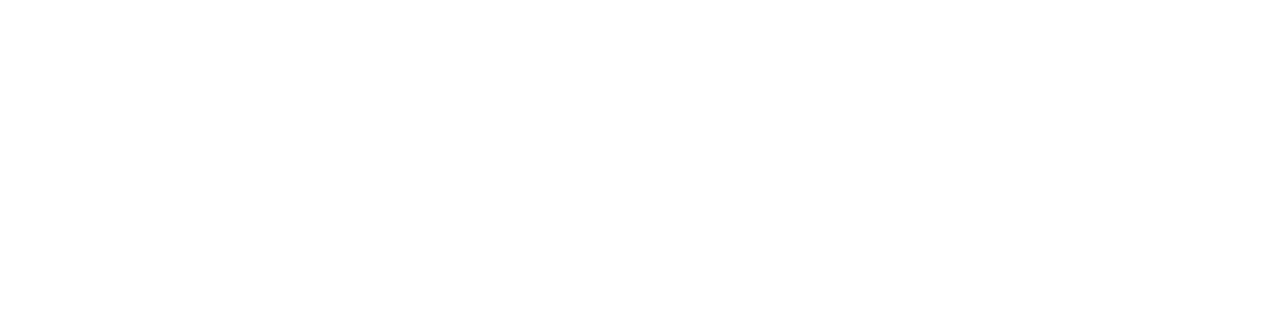
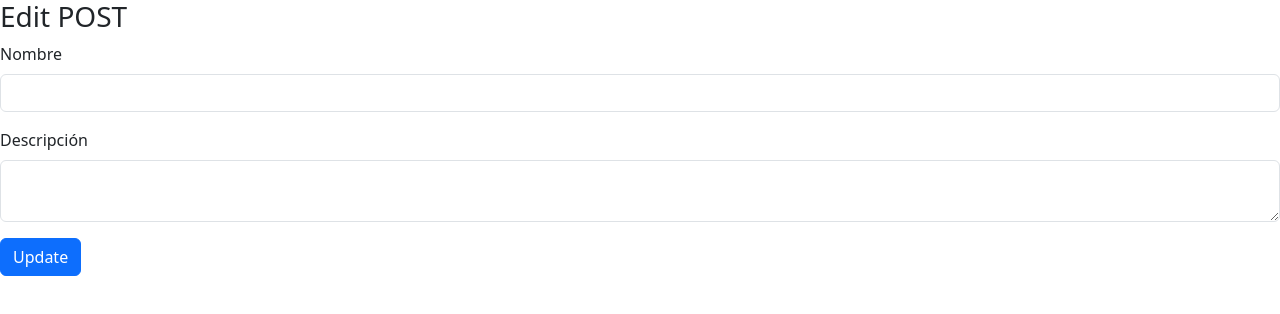
Before and after one commit to mauriruf32/awa.gazebos, a React (Create React App) app in the folder client/: page /products/edit/1 in a window 1280 px wide. Before the commit this address had no page. Shown: the top 314 px of the page. Built offline with nearby package versions, Linux system fonts and the light colour scheme; no server answers.

Commit message:
deleteProductHandler

```diff
--- a/client/src/App.js
+++ b/client/src/App.js
@@ -7,6 +7,7 @@ import Login from "./Views/Login/Login";
 import CreateProduct from "../src/Views/FormAdmin/CreateProduct"
 import { Profiles } from "./Views/Profiles/Profiles";
 import ShowProducts from "./Views/FormAdmin/ShowProducts";
+import EditProduct from "./Views/FormAdmin/EditProducts";
 
 function App() {
   return (
@@ -17,6 +18,7 @@ function App() {
           <Route path="/products/:name" element={<DetailProduct />} />
           <Route path="/products/create" element={<CreateProduct />} />
           <Route path="/products/showproducts" element={<ShowProducts />} />
+          <Route path="/products/edit/:id" element={<EditProduct />} />
           <Route path="/profile" element={<Profiles />} />
           <Route path="/login" element={<Login />} />
         </Routes>
--- a/client/src/Views/FormAdmin/EditProducts.js
+++ b/client/src/Views/FormAdmin/EditProducts.js
@@ -0,0 +1,62 @@
+import axios from "axios";
+import { useState, useEffect } from 'react';
+import { useNavigate, useParams } from 'react-router-dom';
+// import { getProducts } from "../../redux/actions";
+
+const URL = `http://localhost:3001/products/`;
+
+const EditProduct = () => {
+    const [ name, setName ] = useState('');
+    const [ description, setDescription ] = useState('');
+    const navigate = useNavigate();
+    const { id } = useParams();
+
+    const update = async (e) => {
+        e.preventDefault();
+        await axios.put(URL+id, {
+            name: name,
+            description: description
+        })
+        navigate('/')
+    };
+
+    useEffect(() => {
+        getProductById()
+    }, []);
+
+    const getProductById = async () => {
+        const res= await axios.get(URL+id);
+        setName(res.data.name);
+        setDescription(res.data.description);
+    };
+
+    return (
+        <div>
+        <h3>Edit POST</h3>
+        <form onSubmit={update}>
+            <div className="mb-3">
+                <label className="form-label">Nombre</label>
+                <input
+                    value={name}
+                    onChange={ (e)=> setName(e.target.value)}
+                    type="text"
+                    className="form-control"
+                />
+            </div>
+            <div className="mb-3">
+                <label  className="form-label">Descripción</label>
+                <textarea
+                    value={description}
+                    onChange={ (e)=> setDescription(e.target.value)}
+                    type="text"
+                    className="form-control"
+                />
+            </div>
+            <button type="submit" className="btn btn-primary">Update</button>
+        </form>
+    </div>
+    )
+
+};
+
+export default EditProduct;
--- a/client/src/Views/FormAdmin/ShowProducts.js
+++ b/client/src/Views/FormAdmin/ShowProducts.js
@@ -41,7 +41,7 @@ const ShowProducts = () => {
                                 <td>{product.name}</td>
                                 <td>{product.description}</td>
                                 <td>
-                                    <Link to={`/edit/${product.id}`} className="btn btn-info">Editar</Link>
+                                    <Link to={`/products/edit/${product.id}`} className="btn btn-info">Editar</Link>
                                     <button onClick={()=>deleteProduct(product.id)} className="btn btn-danger">Eliminar</button>
                                 </td>
                             </tr>
```
Also changed, not shown: 2 other files (tests, documents, lock files or other folders).
